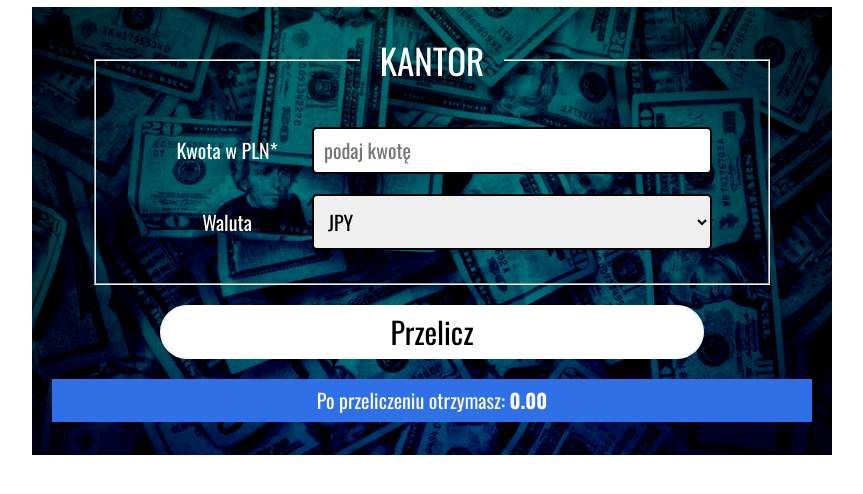
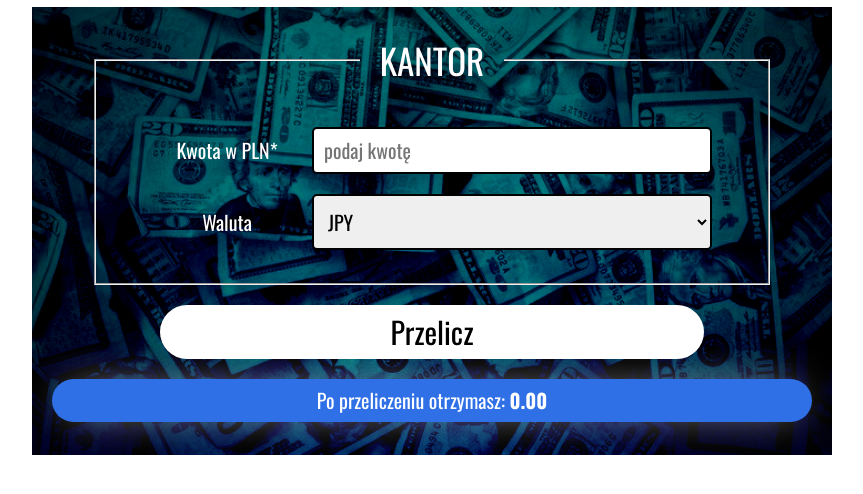
Before and after one commit to PiotrObrochta/currency-converter-react, a React (Create React App) app: page / in a window 1280 px wide. Shown: the top 494 px of the page, without its empty margins (208-1071 px from the left). Built offline with nearby package versions, Linux system fonts and the light colour scheme.

Commit message:
added a box-shadow to the displayed result

```diff
--- a/src/Result/style.css
+++ b/src/Result/style.css
@@ -5,4 +5,8 @@
     padding: 10px;
     color: rgb(255, 255, 255);
     font-size: 20px;
+    border-radius: 50px;
+    -webkit-box-shadow: 0px 0px 42px -14px rgba(255, 255, 255, 1);
+    -moz-box-shadow: 0px 0px 42px -14px rgba(255, 255, 255, 1);
+    box-shadow: 0px 0px 42px -14px rgba(255, 255, 255, 1);
 }
```
